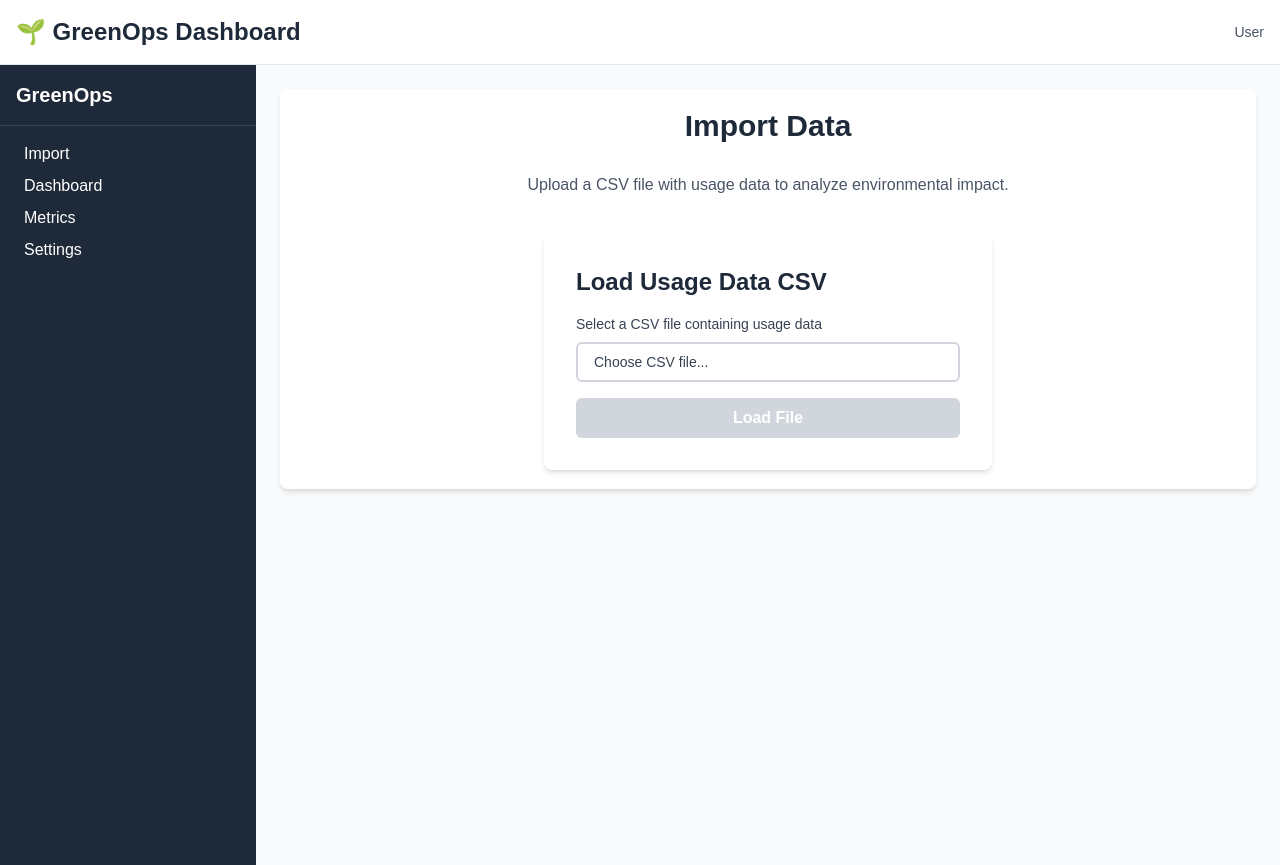
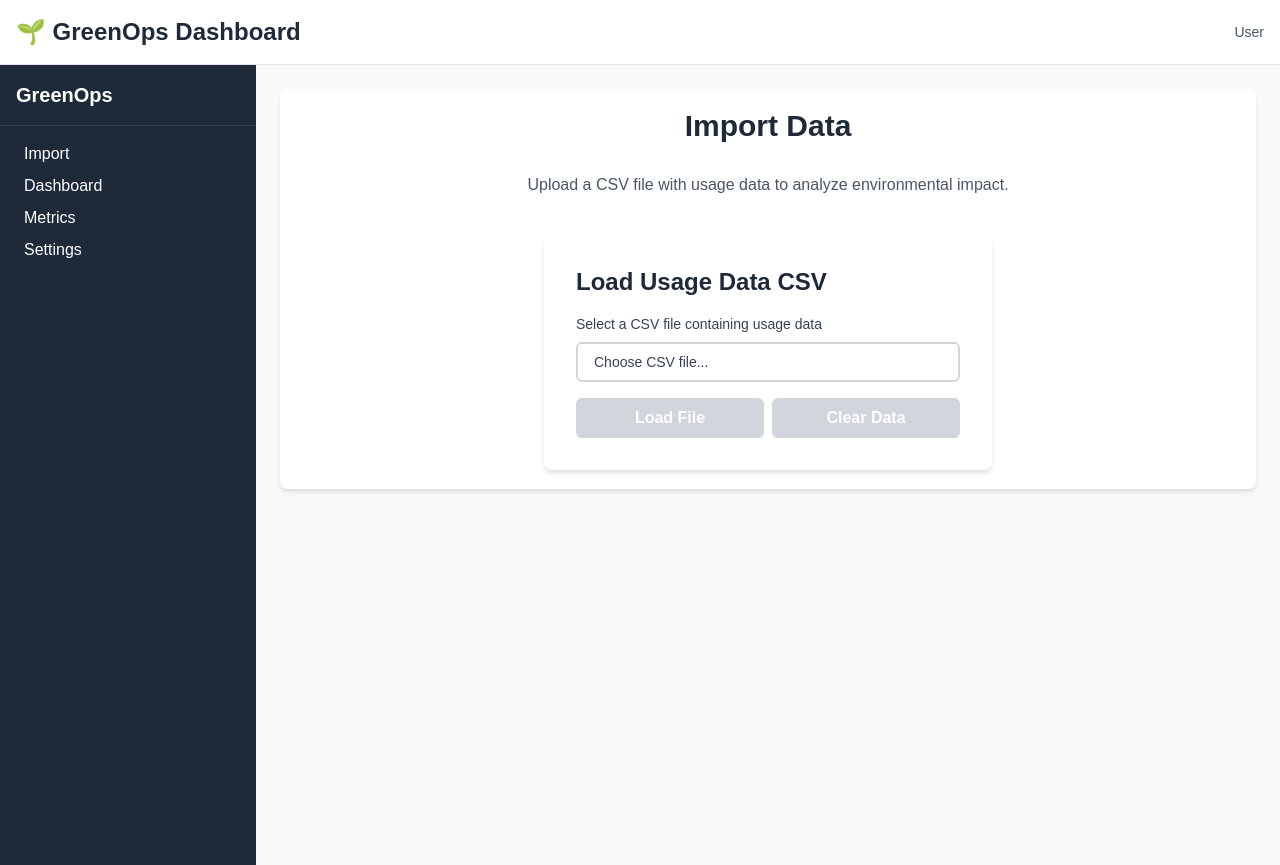
Before and after one commit to JoseBohopo/GreenOps-Dashboard, a Next.js app: page /import in a window 1280 px wide. Built offline with nearby package versions, Linux system fonts and the light colour scheme.

Commit message:
feat: ClearData Button

```diff
--- a/src/features/data-import/ui/CsvUploader.tsx
+++ b/src/features/data-import/ui/CsvUploader.tsx
@@ -111,6 +111,8 @@ export const CsvUploader = () => {
         />
       )}
 
+      <div className='flex gap-2'>
+
         <button
           onClick={handleUpload}
           disabled={!selectedFile || !!fileError || isLoading}
@@ -120,6 +122,19 @@ export const CsvUploader = () => {
         >
           {isLoading ? 'Parsing...' : 'Load File'}
         </button>
+
+        <button
+          onClick={clearData}
+          disabled={!hasData || !!fileError || isLoading}
+          className="w-full rounded-md bg-red-600 px-4 py-2 font-semibold text-white
+            transition-colors hover:bg-blue-700 focus:outline-none focus:ring-2 focus:ring-blue-500
+            focus:ring-offset-2 disabled:cursor-not-allowed disabled:bg-gray-300"
+        >
+          Clear Data
+        </button>
+
+      </div>
+
     </div>
   )
 }
--- a/src/features/data-import/ui/FileInfoSummary.tsx
+++ b/src/features/data-import/ui/FileInfoSummary.tsx
@@ -8,7 +8,7 @@ interface FileInfoSummaryProps {
 }
 const FileInfoSummaryComponent: React.FC<FileInfoSummaryProps> = ({ selectedFile }) => {
   return (
-            <div className="mb-4 w-56 rounded-lg border border-green-200 bg-green-50 p-3 sm:w-sm sm:p-4">
+        <div className="mb-4 w-56 rounded-lg border border-green-200 bg-green-50 p-3 sm:w-sm sm:p-4">
           <div className="flex items-start gap-2">
             <svg
               className="mt-0.5 h-5 w-5 shrink-0 text-green-600"
```
Lines whose indentation alone changed are shown as unchanged.
